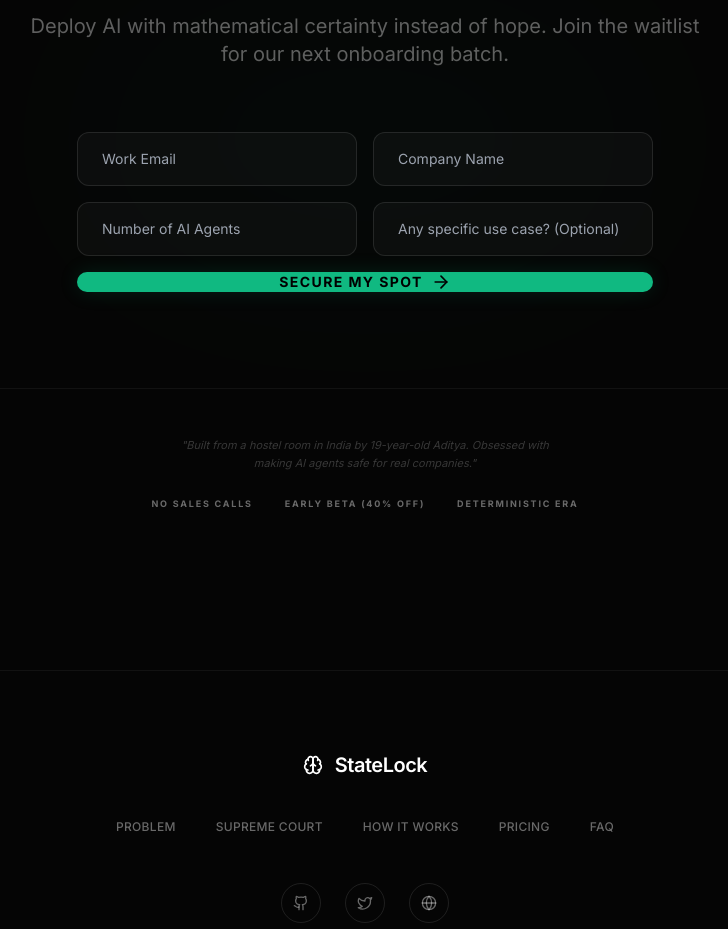
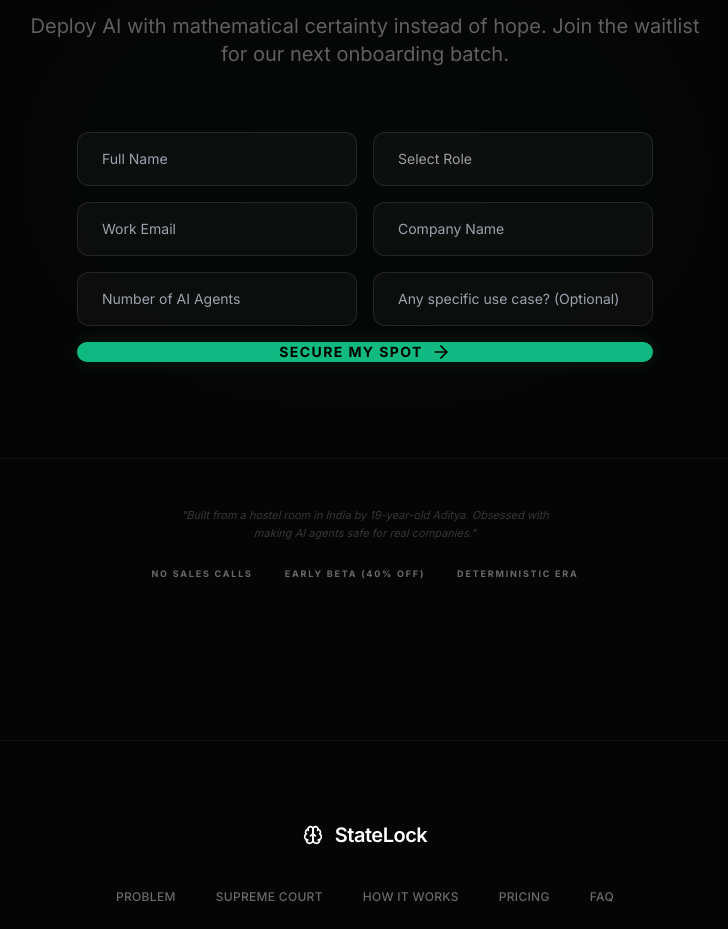
Before and after one commit to adityacs50-lab/Project-Brain, a Next.js app: page /landing in a window 1280 px wide. Shown: the part 7020-7949 px from the top of the page, without its empty margins (275-1003 px from the left). Built offline with nearby package versions, Linux system fonts and the light colour scheme.

Commit message:
Fix: Unified data capture across all forms (Name/Role added to WaitlistSection)

```diff
--- a/components/sections/WaitlistSection.tsx
+++ b/components/sections/WaitlistSection.tsx
@@ -4,6 +4,8 @@
 import { ArrowRight, Loader2, CheckCircle2 } from 'lucide-react';
 
 export default function WaitlistSection() {
+  const [name, setName] = useState('');
+  const [role, setRole] = useState('');
   const [email, setEmail] = useState('');
   const [company, setCompany] = useState('');
   const [agentsCount, setAgentsCount] = useState('');
@@ -23,6 +25,8 @@
         method: 'POST',
         headers: { 'Content-Type': 'application/json' },
         body: JSON.stringify({
+          name: name.trim(),
+          role: role.trim(),
           email: email.trim(),
           company: company.trim(),
           agents_count: agentsCount,
@@ -80,6 +84,25 @@
             </div>
           ) : (
             <form onSubmit={handleSubmit} className="grid grid-cols-1 md:grid-cols-2 gap-4">
+              <input
+                type="text"
+                required
+                value={name}
+                onChange={(e) => setName(e.target.value)}
+                placeholder="Full Name"
+                className="w-full bg-white/[0.03] border border-white/10 rounded-xl px-6 py-4 text-white text-sm outline-none focus:border-[#10b981]/30 focus:bg-white/[0.05] transition-all"
+              />
+              <select
+                required
+                value={role}
+                onChange={(e) => setRole(e.target.value)}
+                className="w-full bg-white/[0.03] border border-white/10 rounded-xl px-6 py-4 text-white/60 text-sm outline-none focus:border-[#10b981]/30 focus:bg-white/[0.05] transition-all appearance-none"
+              >
+                <option value="" disabled className="bg-[#0a0a0a]">Select Role</option>
+                <option value="founder" className="bg-[#0a0a0a]">Founder</option>
+                <option value="engineering" className="bg-[#0a0a0a]">Engineering</option>
+                <option value="product" className="bg-[#0a0a0a]">Product</option>
+              </select>
               <input
                 type="email"
                 required
```
